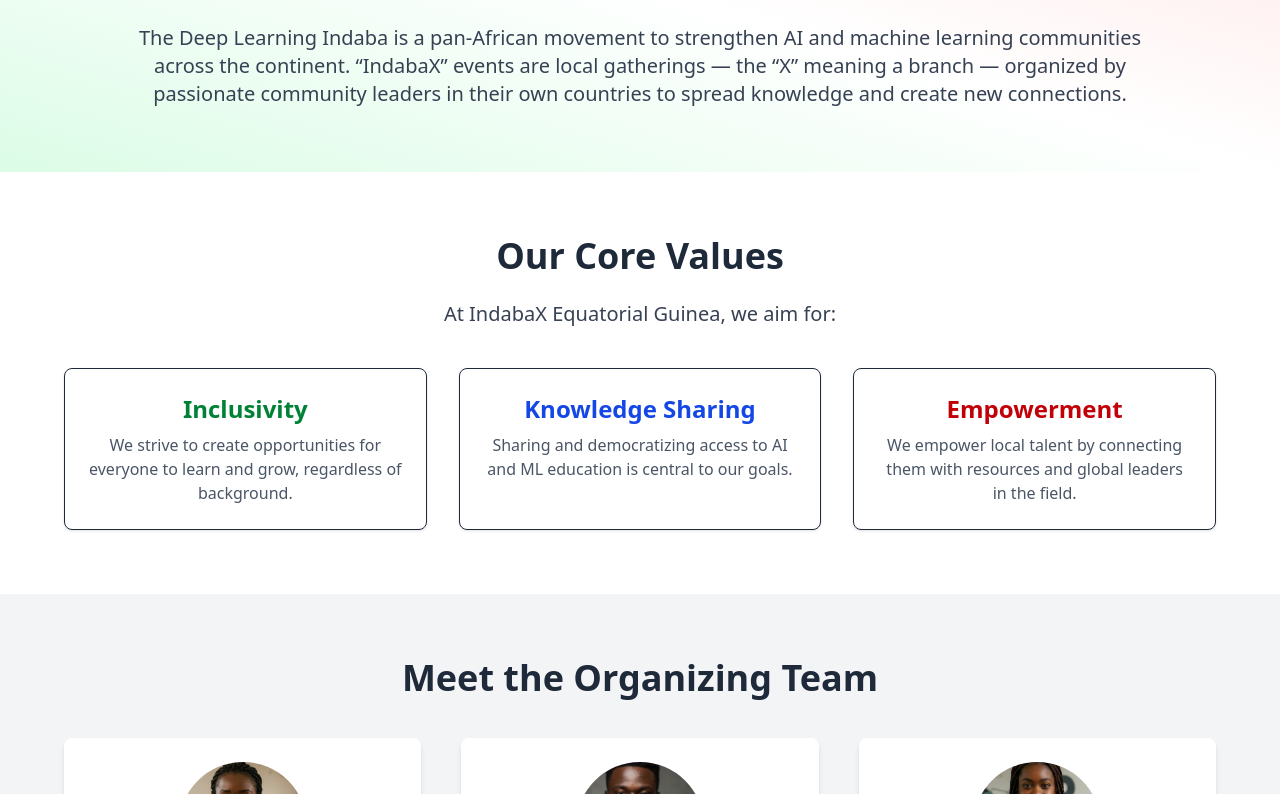
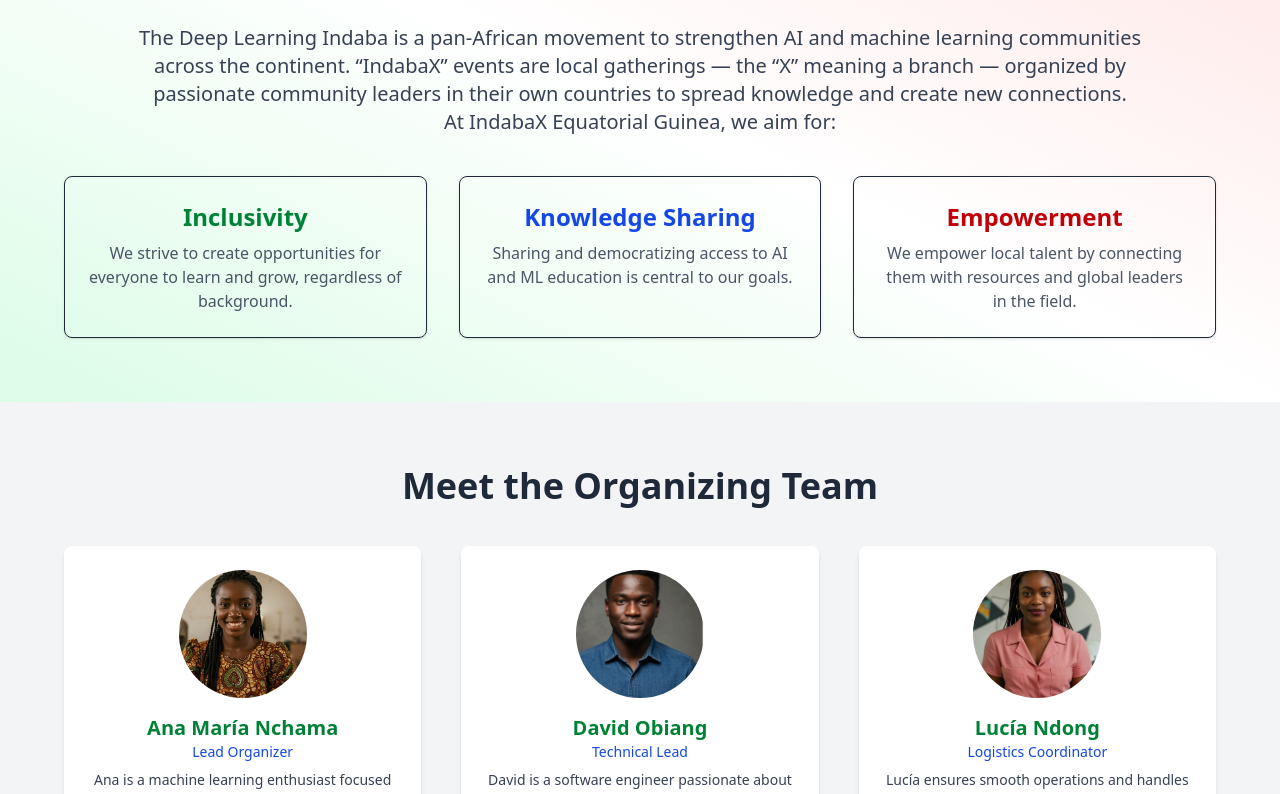
Before and after one commit to NeoPhetoane/IndabaX_Equatorial_Guinea, a React (Vite) app: page /about in a window 1280 px wide. Shown: the part 632-1426 px from the top of the page. Built offline with nearby package versions, Linux system fonts and the light colour scheme.

Commit message:
Mission and vision merged into one section.

```diff
--- a/src/pages/About.jsx
+++ b/src/pages/About.jsx
@@ -32,7 +32,7 @@ export default function About() {
       </section>
 
       {/* Mission Section */}
-      <section className="relative bg-gradient-to-tr from-green-100 via-white to-red-100 py-16 px-6 overflow-hidden">
+      <section className="relative bg-gradient-to-tr from-green-100 via-white to-red-100 py-16 px-6 overflow-hidden text-center">
         {/* <img
           src="/nopicture.jpg"
           // alt="AI Chip"
@@ -61,11 +61,9 @@ export default function About() {
             knowledge and create new connections.
           </p>
         </div>
-      </section>
 
-      {/* Core Values Section */}
-      <section className="py-16 px-6 bg-white text-center">
-        <h2 className="text-4xl font-bold mb-6">Our Core Values</h2>
+        {/* Core Values Section */}
+
         <p className="text-lg md:text-xl text-gray-700 max-w-4xl mx-auto mb-10">
           At IndabaX Equatorial Guinea, we aim for:
         </p>
```
